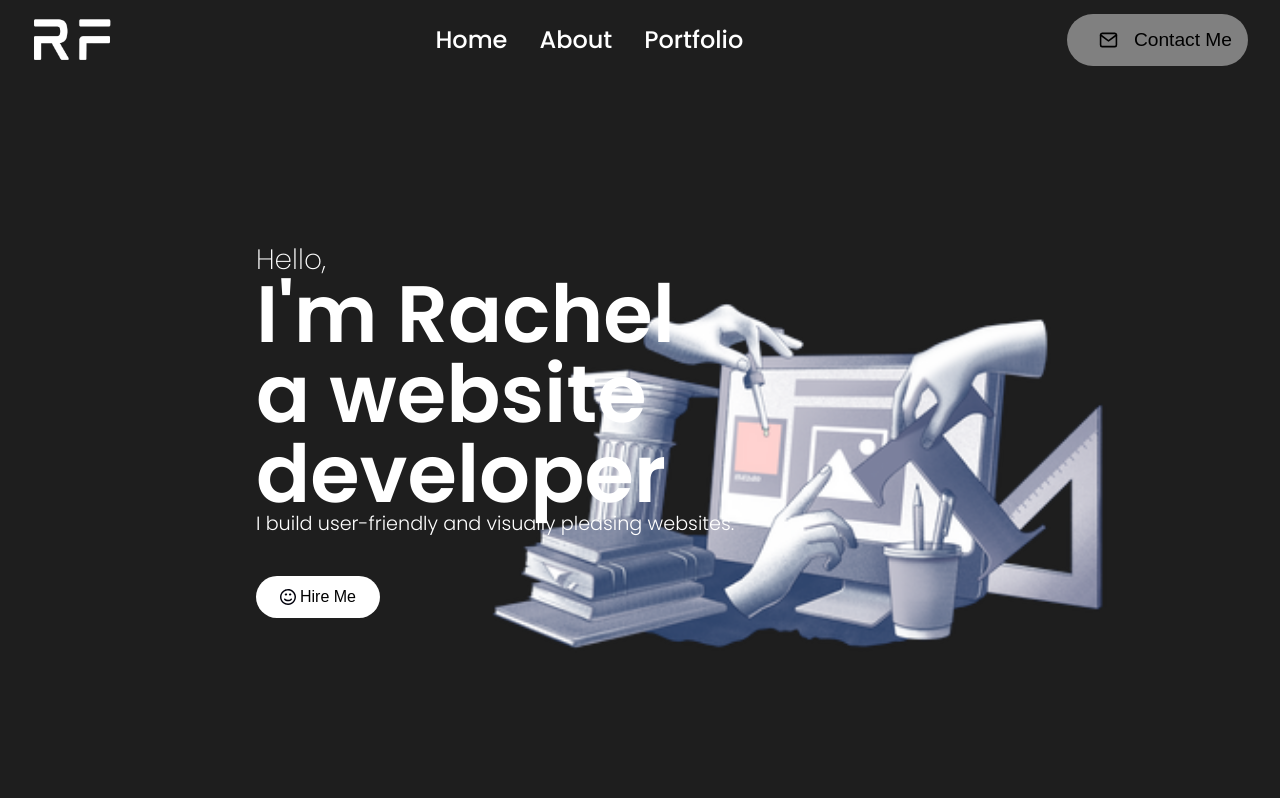
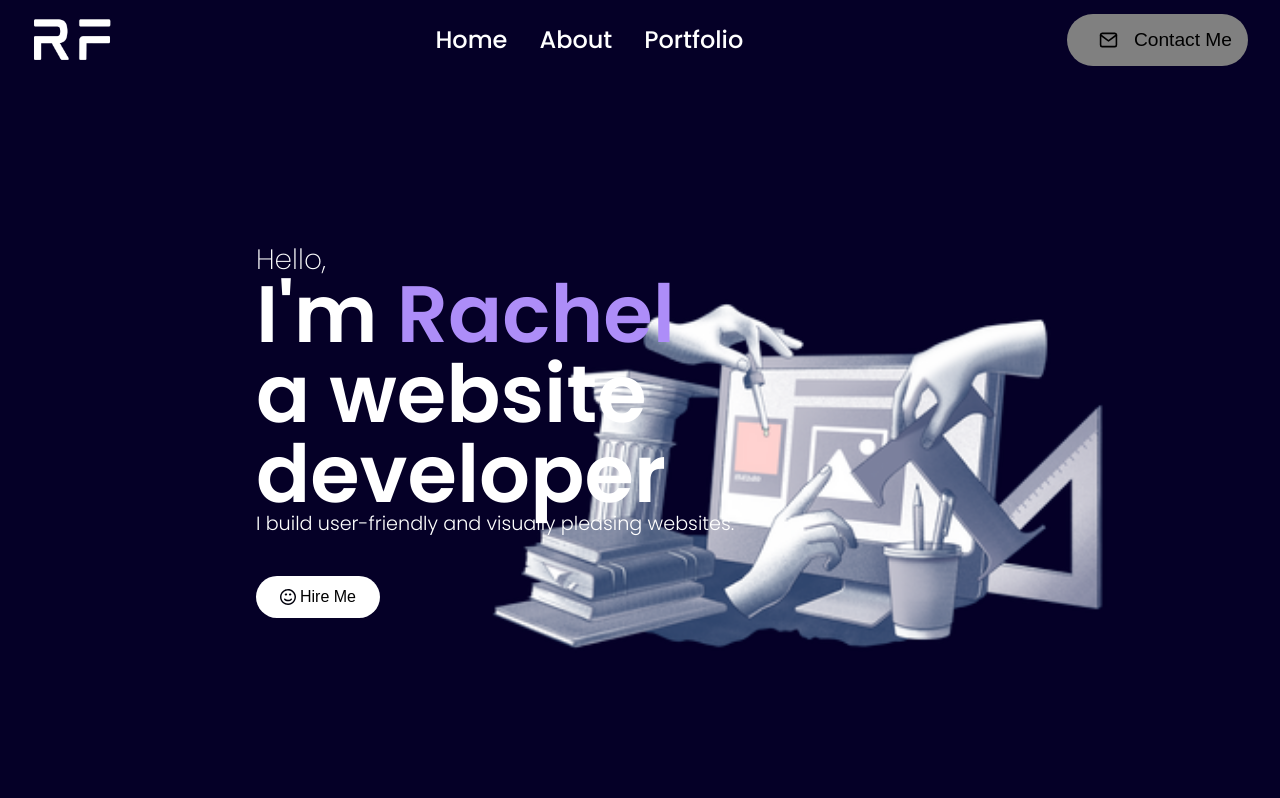
Before and after one commit to rfingerhut93/react-portfolio, a React (Create React App) app: page / in a window 1280 px wide. Shown: the top 798 px of the page. Built offline with nearby package versions, Linux system fonts and the light colour scheme.

Commit message:
Change background color

```diff
--- a/public/styles.css
+++ b/public/styles.css
@@ -7,7 +7,7 @@
 }
 
 body{
-    background: rgb(30,30,30);
+    background: var(--bg-color);
     color: white;
     overflow: hidden;
     overflow-y: scroll;
--- a/src/App.css
+++ b/src/App.css
@@ -1,7 +1,8 @@
 :root {
-    --bg-color: rgb(30,30,30);
+    --bg-color: rgb(5, 0, 39);
     --text-color: white;
-
+    --highlight-color: rgb(173, 141, 248);
+    --secion-title-color: white;
 }
 
 .App {
```
